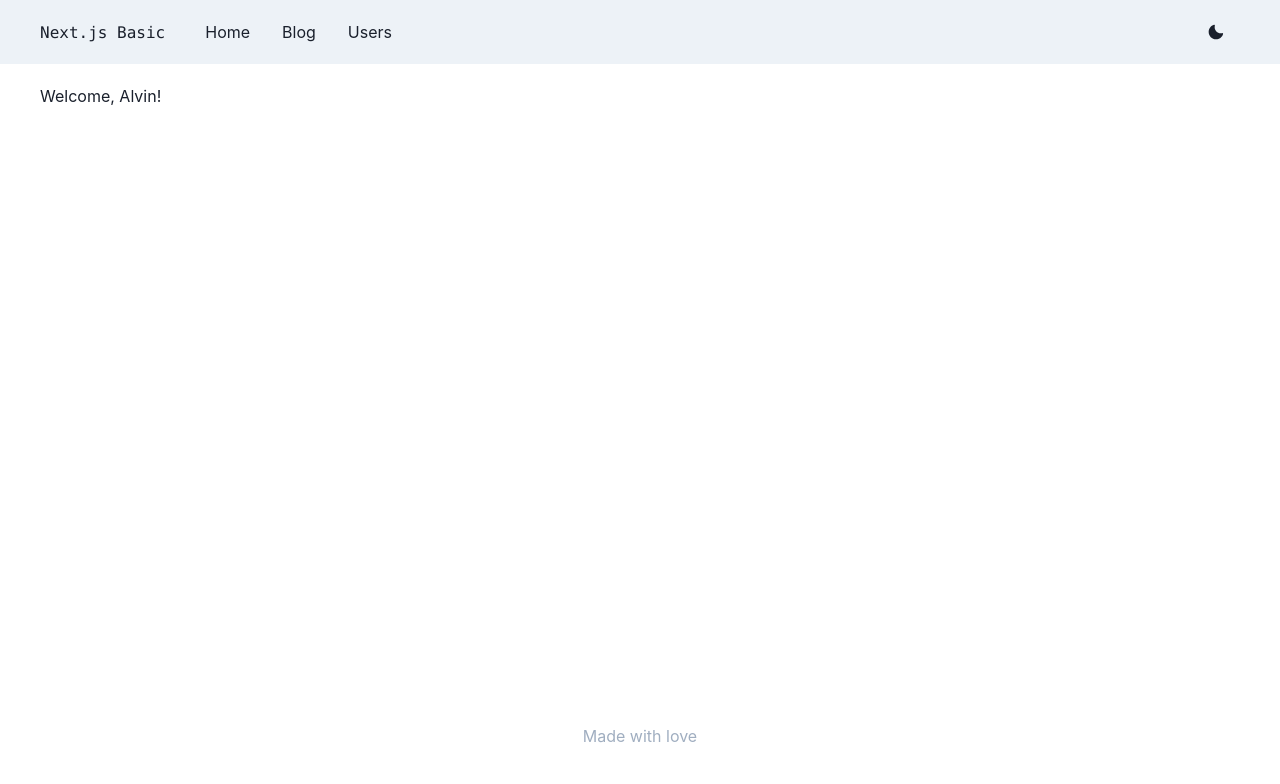
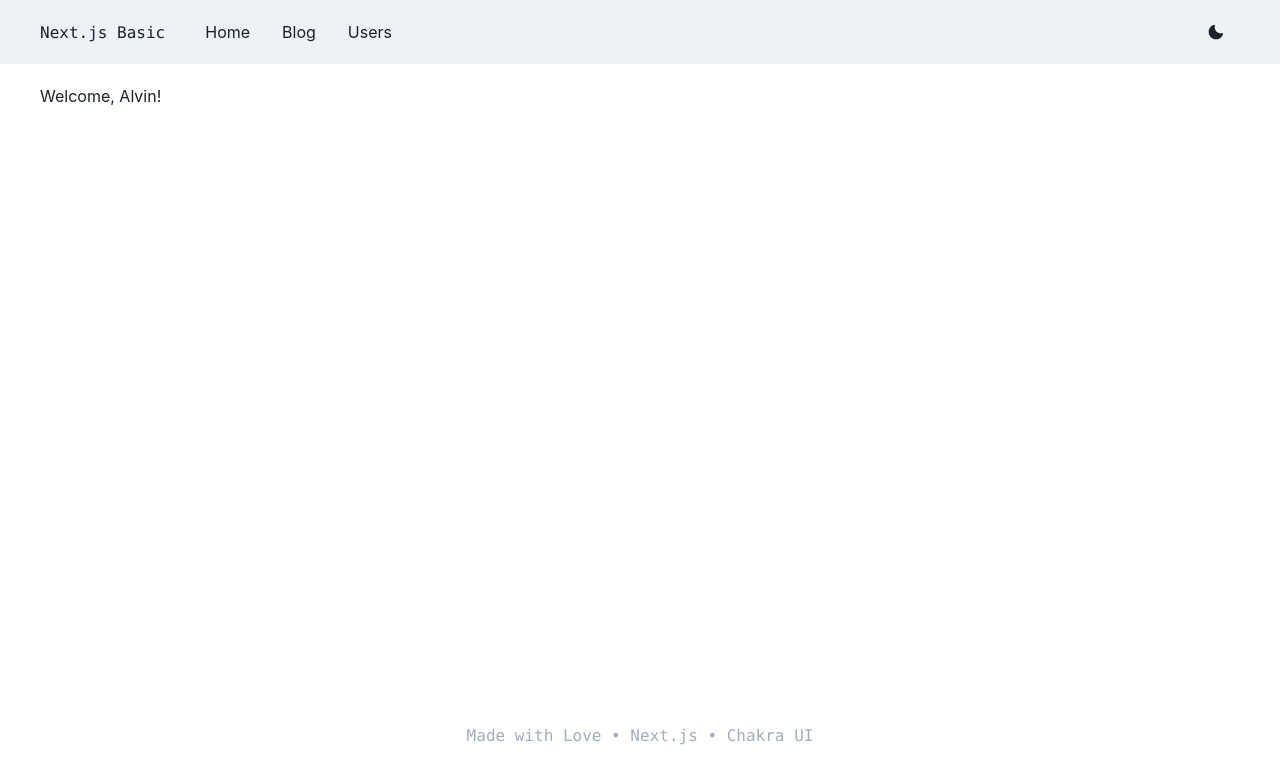
Before and after one commit to alvinmdj/nextjs-basic, a Next.js app: page / in a window 1280 px wide. Shown: the top 784 px of the page. Built offline with nearby package versions, Linux system fonts and the light colour scheme.

Commit message:
dynamic metadata

```diff
--- a/components/Footer/Footer.module.css
+++ /dev/null
@@ -1,3 +0,0 @@
-.title {
-  text-align: center;
-}
--- a/components/Footer/index.tsx
+++ b/components/Footer/index.tsx
@@ -1,14 +1,13 @@
 import { Container, Text } from '@chakra-ui/react'
 import { useColorModeValue } from '@chakra-ui/react'
-import styles from './Footer.module.css'
 
 export default function Footer() {
   const color = useColorModeValue('gray.400', 'gray.500')
 
   return (
-    <Container pb={5} className={styles.footer}>
-      <Text color={color} className={styles.title}>
-        Made with love
+    <Container pb={5} centerContent>
+      <Text as='kbd' color={color}>
+        Made with Love • Next.js • Chakra UI
       </Text>
     </Container>
   )
--- a/components/Layout/index.tsx
+++ b/components/Layout/index.tsx
@@ -1,19 +1,25 @@
 import Header from '../Header'
 import Footer from '../Footer'
-import { ReactNode } from 'react';
-import { Container } from "@chakra-ui/react";
+import { ReactNode } from 'react'
+import { Container } from "@chakra-ui/react"
+import Head from 'next/head'
 
 interface LayoutProps {
   children: ReactNode
+  pageTitle: string
 }
 
 export default function Layout(props: LayoutProps) {
-  const { children } = props
+  const { children, pageTitle } = props
 
   return (
     <>
+      <Head>
+        <title>Next.js Basic | { ' ' } { pageTitle }</title>
+        <meta name="description" content="Next.js basic web application" />
+      </Head>
       <Header />
-      <Container height="80%" maxW='container.xl' px={10} mt={5}>{children}</Container>
+      <Container height="80%" maxW='container.xl' px={10} mt={5}>{ children }</Container>
       <Footer />
     </>
   )
--- a/pages/_app.tsx
+++ b/pages/_app.tsx
@@ -1,14 +1,11 @@
 import '../styles/globals.css'
 import type { AppProps } from 'next/app'
 import { ChakraProvider } from '@chakra-ui/react'
-import Layout from '../components/Layout'
 
 function MyApp({ Component, pageProps }: AppProps) {
   return (
     <ChakraProvider>
-      <Layout>
-        <Component {...pageProps} />
-      </Layout>
+      <Component {...pageProps} />
     </ChakraProvider>
   )
 }
--- a/pages/index.tsx
+++ b/pages/index.tsx
@@ -1,8 +1,11 @@
 import type { NextPage } from 'next'
+import Layout from '../components/Layout'
 
 const Home: NextPage = () => {
   return (
-    <h1>Welcome, Alvin!</h1>
+    <Layout pageTitle='Home'>
+      <h1>Welcome, Alvin!</h1>
+    </Layout>
   )
 }
 
--- a/pages/users/index.tsx
+++ b/pages/users/index.tsx
@@ -1,7 +1,9 @@
+import Layout from "../../components/Layout";
+
 export default function Users() {
   return (
-    <div>
+    <Layout pageTitle="Users">
       <p>Users page</p>
-    </div>
+    </Layout>
   )
 }
```
Also changed, not shown: pages/404.tsx (added, +32 -0 lines), pages/blog.tsx (+7 -3 lines).
